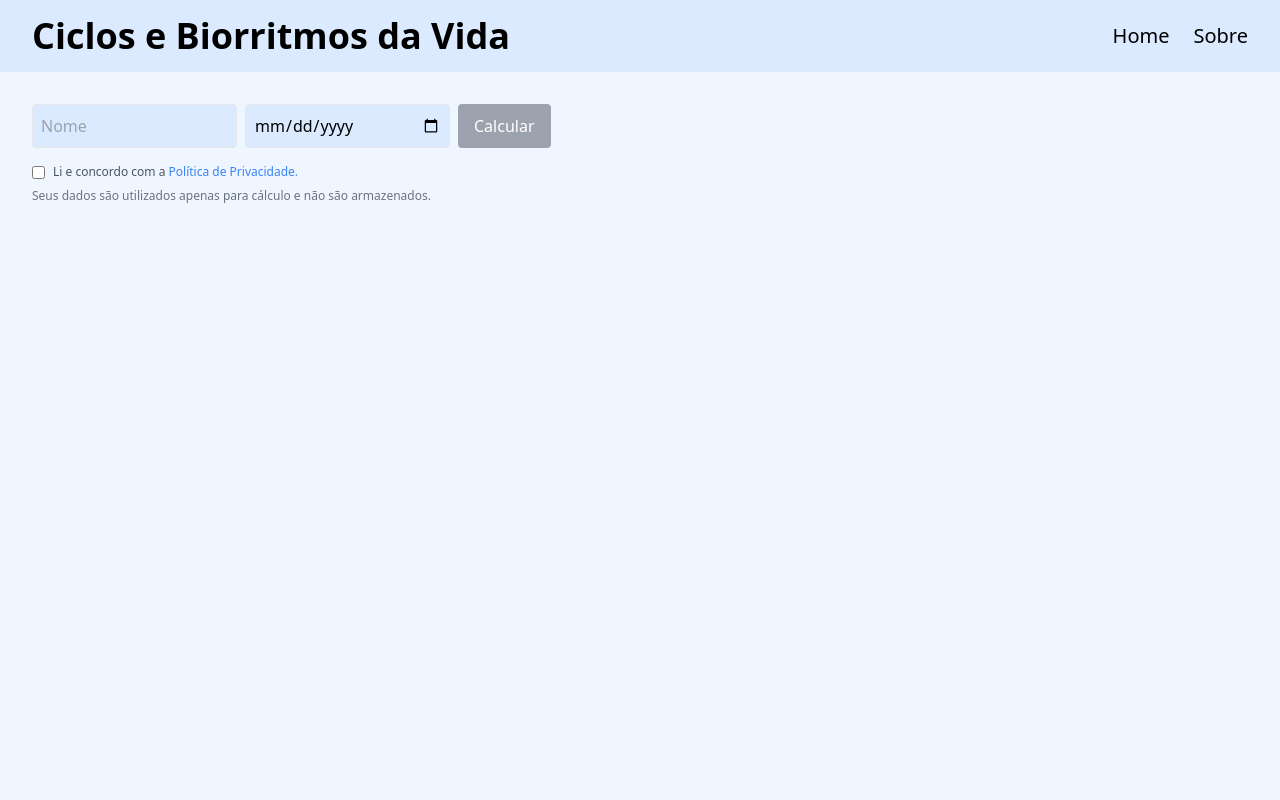
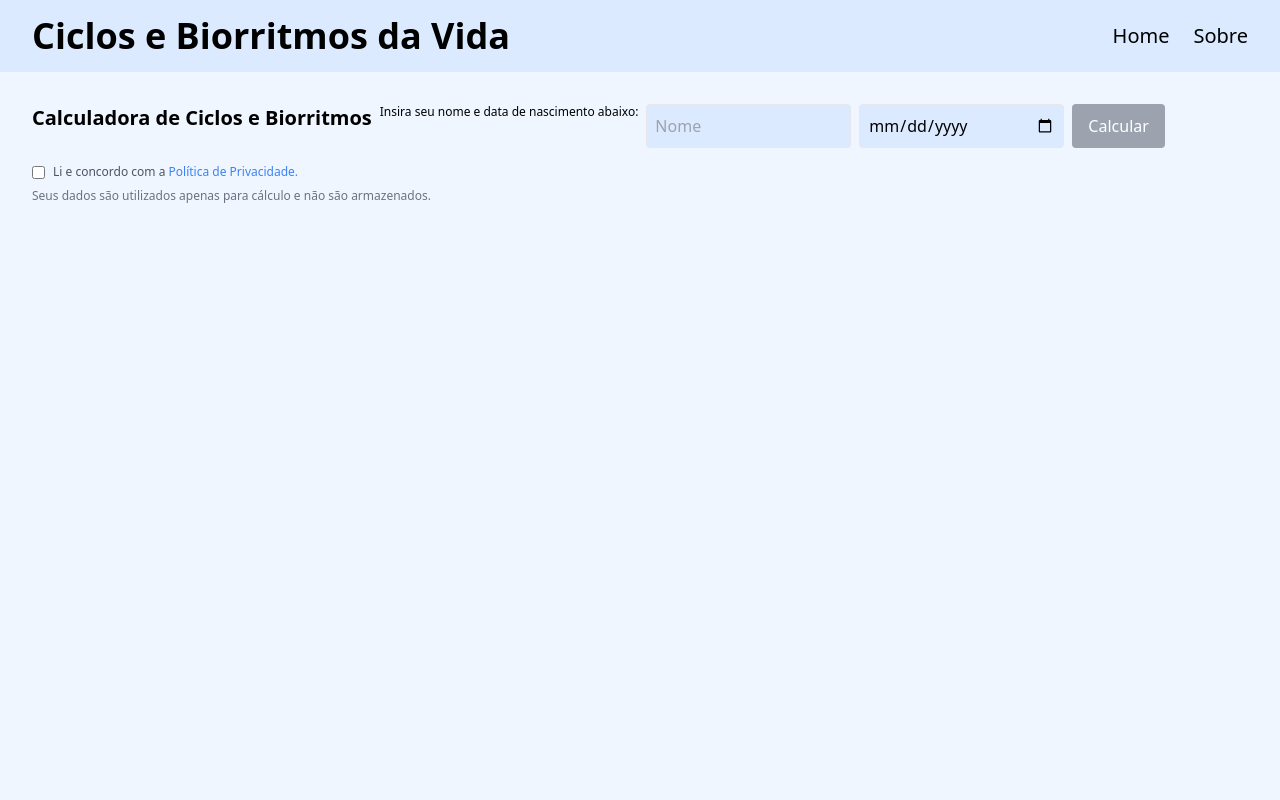
Before and after one commit to dimasdevspro/ciclos_e_biorritmos_da_vida_frontend, a React (Create React App) app: page / in a window 1280 px wide. Shown: the top 800 px of the page. Built offline with nearby package versions, Linux system fonts and the light colour scheme.

Commit message:
add header in form

```diff
--- a/src/pages/Home.jsx
+++ b/src/pages/Home.jsx
@@ -160,6 +160,12 @@ export default function Home() {
     <div className="max-w-7xl mx-auto">
       <div className="min-h-screen bg-blue-50 p-4 md:p-8">
         <div className="flex gap-2 mb-4">
+          <h2 className="text-xl font-bold mb-4">
+            Calculadora de Ciclos e Biorritmos
+          </h2>
+          <p className="text-xs mb-4">
+            Insira seu nome e data de nascimento abaixo:
+          </p>
           <div className="flex flex-col md:flex-row gap-2">
             <input
               className="bg-blue-100 border p-2 rounded w-full"
```
